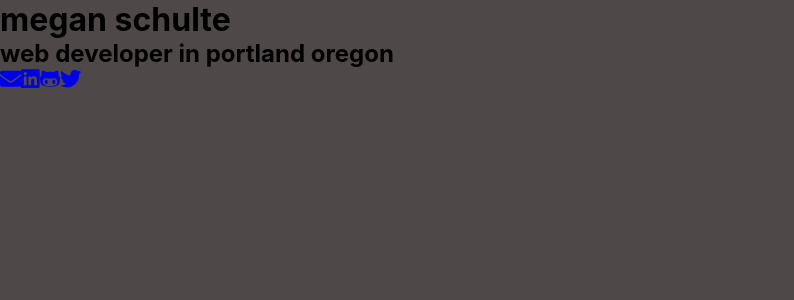
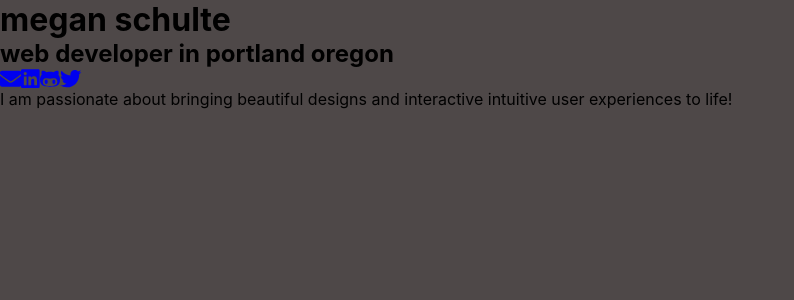
Before and after one commit to meganschultepdx/ms-portfolio, a React (Create React App) app: page / in a window 1280 px wide. Shown: the top 300 px of the page, without its empty margins (0-794 px from the left). Built offline with nearby package versions, Linux system fonts and the light colour scheme.

Commit message:
move header to components folder

```diff
--- a/src/App.js
+++ b/src/App.js
@@ -1,12 +1,13 @@
 import React from "react";
-import logo from "./logo.svg";
 import "./App.css";
-import Header from "./Header";
+import HeaderT from "./Components/HeaderT";
+import About from "./Components/About";
 
 function App() {
 	return (
 		<div className="App">
-			<Header />
+			<HeaderT />
+			<About />
 		</div>
 	);
 }
--- /dev/null
+++ b/src/Components/About.jsx
@@ -0,0 +1,14 @@
+import React from "react";
+
+const About = () => {
+	return (
+		<div className="about">
+			<p>
+				I am passionate about bringing beautiful designs and interactive
+				intuitive user experiences to life!
+			</p>
+		</div>
+	);
+};
+
+export default About;
```
Also changed, not shown: src/Components/HeaderT.jsx (renamed from src/Header.jsx, +4 -5 lines).
